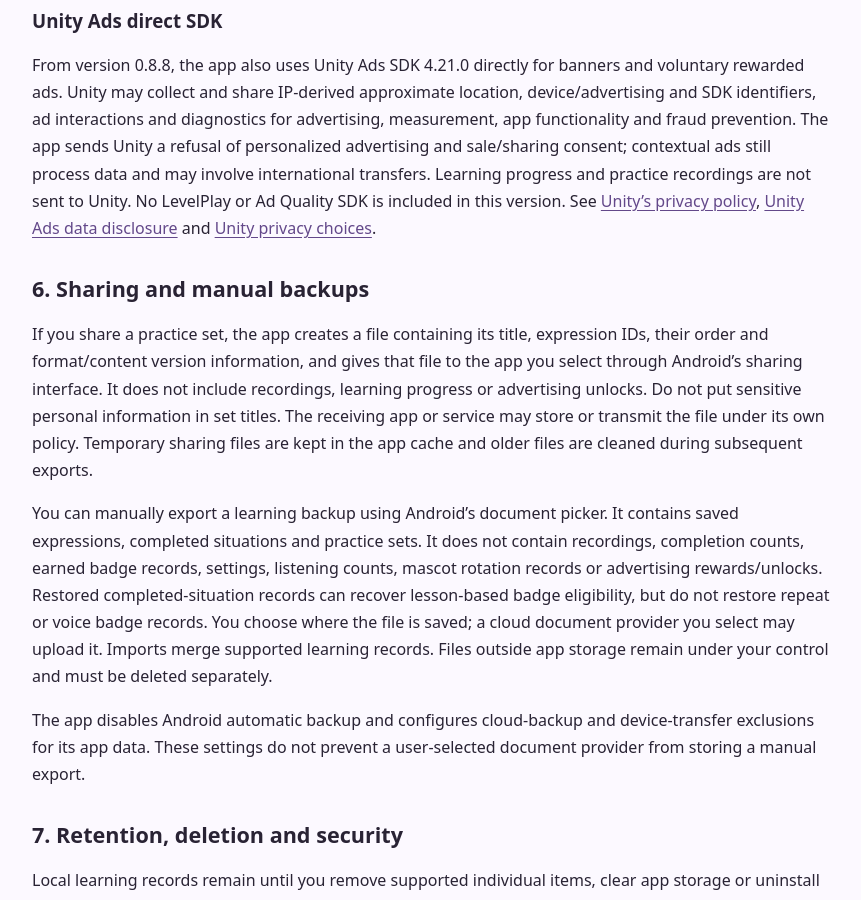
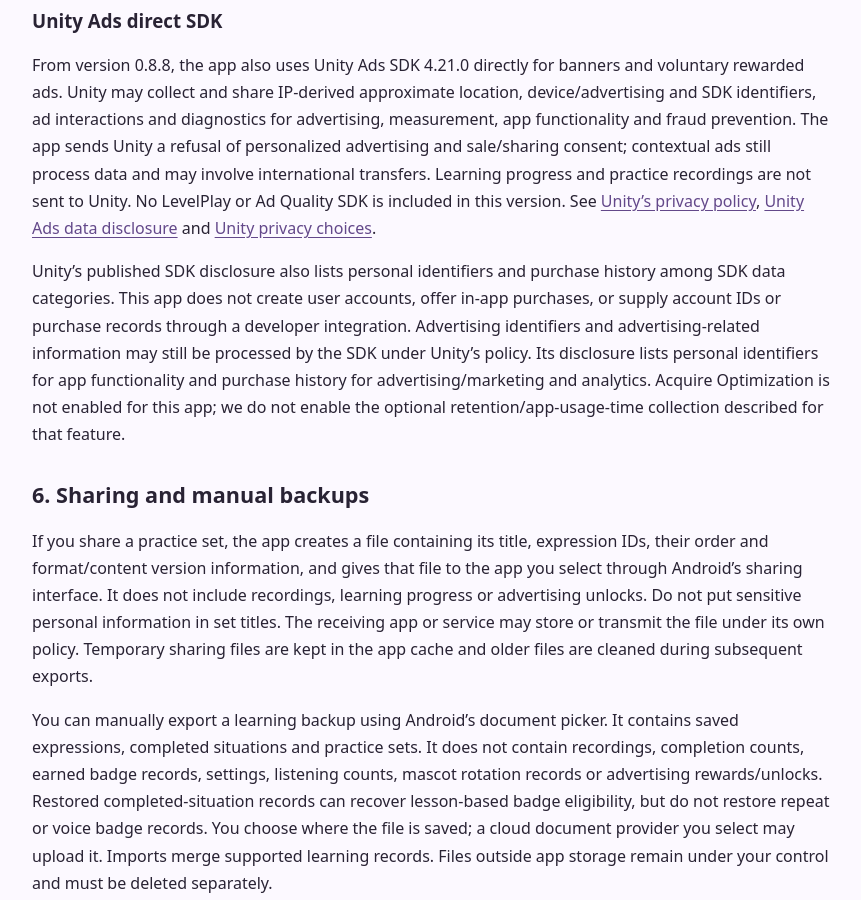
Before and after one commit to Minor-Orbit/medical-chinese-legal, a Jekyll site: the page built from kpop-pocket-korean/privacy/index.md, in a window 1280 px wide and 900 px high, scrolled down 2282 px. Shown: the whole window, without its empty margins (208-1069 px from the left). Built offline with Jekyll 4.4.1, drawn with Linux system fonts in a browser that asks for light colours.

Commit message:
Clarify Unity SDK disclosure categories and absent app purchases

```diff
--- a/kpop-pocket-korean/privacy/index.md
+++ b/kpop-pocket-korean/privacy/index.md
@@ -46,6 +46,8 @@
 
 From version 0.8.8, the app also uses Unity Ads SDK 4.21.0 directly for banners and voluntary rewarded ads. Unity may collect and share IP-derived approximate location, device/advertising and SDK identifiers, ad interactions and diagnostics for advertising, measurement, app functionality and fraud prevention. The app sends Unity a refusal of personalized advertising and sale/sharing consent; contextual ads still process data and may involve international transfers. Learning progress and practice recordings are not sent to Unity. No LevelPlay or Ad Quality SDK is included in this version. See [Unity's privacy policy](https://unity.com/legal/privacy-policy), [Unity Ads data disclosure](https://docs.unity.com/en-us/ads-android/4.21.0/privacy/developer-consent/disclosures/google-data-safety) and [Unity privacy choices](https://unity.com/legal/privacy-policy#privacy-rights).
 
+Unity's published SDK disclosure also lists personal identifiers and purchase history among SDK data categories. This app does not create user accounts, offer in-app purchases, or supply account IDs or purchase records through a developer integration. Advertising identifiers and advertising-related information may still be processed by the SDK under Unity's policy. Its disclosure lists personal identifiers for app functionality and purchase history for advertising/marketing and analytics. Acquire Optimization is not enabled for this app; we do not enable the optional retention/app-usage-time collection described for that feature.
+
 ## 6. Sharing and manual backups
 
 If you share a practice set, the app creates a file containing its title, expression IDs, their order and format/content version information, and gives that file to the app you select through Android's sharing interface. It does not include recordings, learning progress or advertising unlocks. Do not put sensitive personal information in set titles. The receiving app or service may store or transmit the file under its own policy. Temporary sharing files are kept in the app cache and older files are cleaned during subsequent exports.
```
